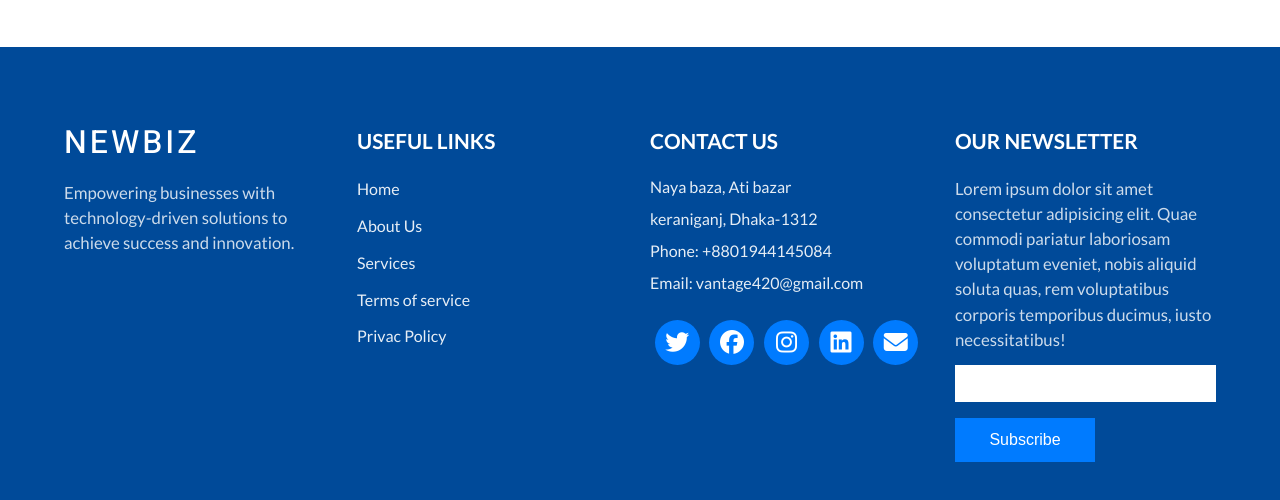
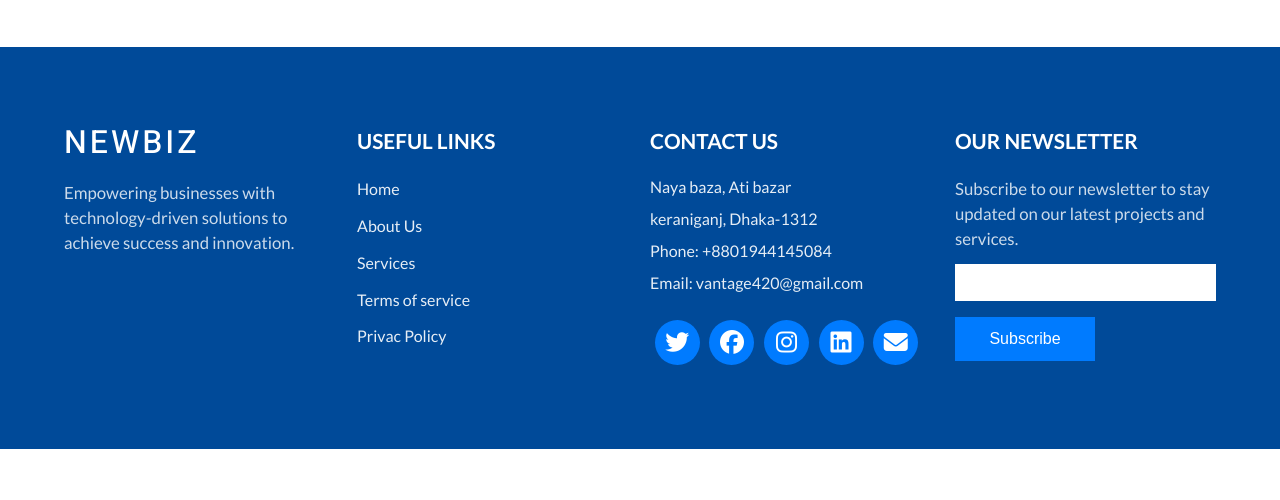
Before and after one commit to abdullahalmusabbir/ztech-UI, a plain HTML site: page index.html in a window 1280 px wide. Shown: the part 5907-6407 px from the top of the page. After the commit the page ends 6356 px from the top, so only its background shows below. Drawn offline with nearby package versions, Linux system fonts and the light colour scheme; a web font is replaced by a local one.

Commit message:
Update index.html

```diff
--- a/index.html
+++ b/index.html
@@ -518,7 +518,7 @@
 
           <div class = "footer-div4">
             <h3 class = "heading">OUR NEWSLETTER</h3>
-            <p class = "lead">Lorem ipsum dolor sit amet consectetur adipisicing elit. Quae commodi pariatur laboriosam voluptatum eveniet, nobis aliquid soluta quas, rem voluptatibus corporis temporibus ducimus, iusto necessitatibus!</p>
+            <p class = "lead">Subscribe to our newsletter to stay updated on our latest projects and services.</p>
             <input type = "text">
             <button type = "button">Subscribe</button>
           </div>
```
